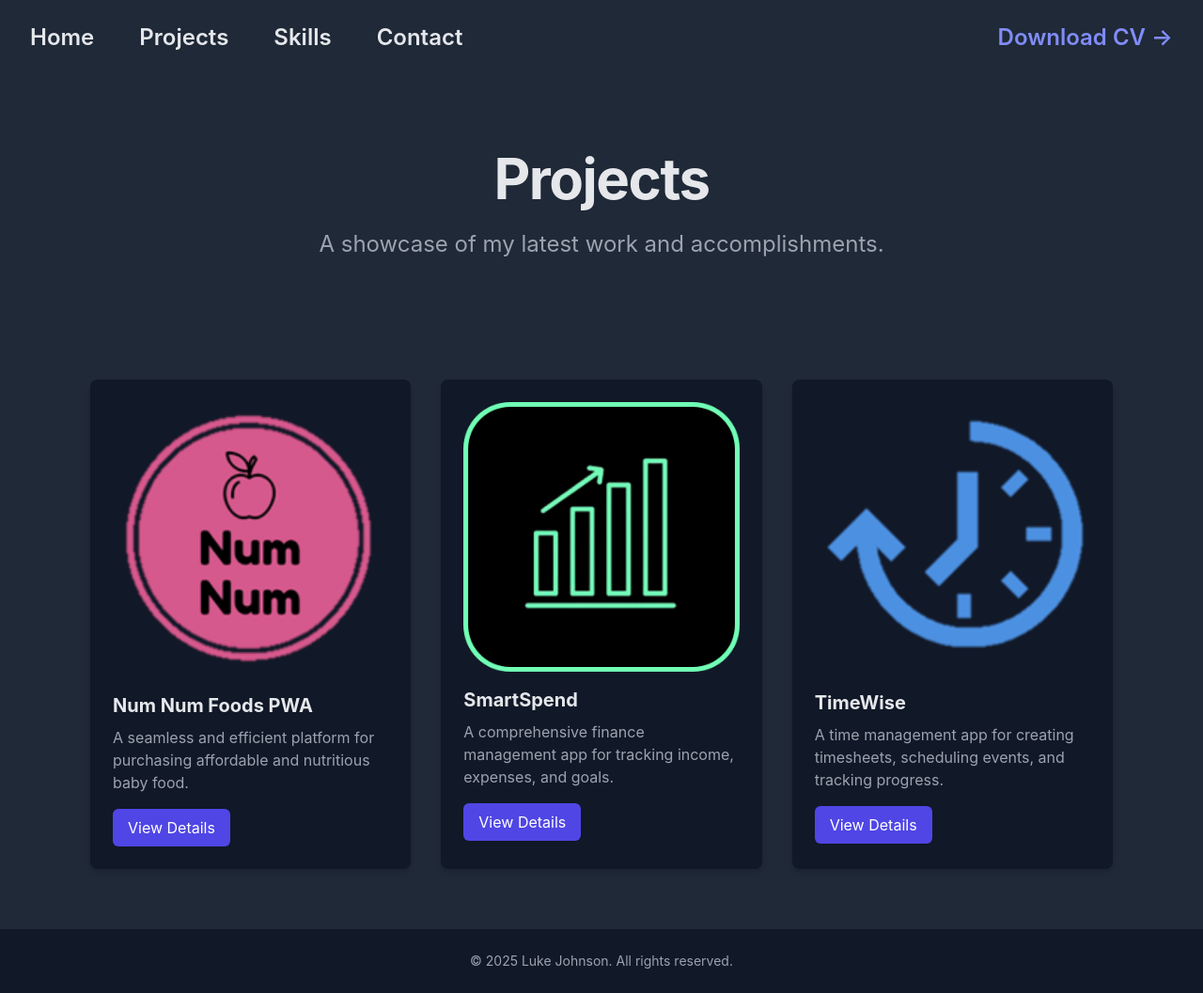
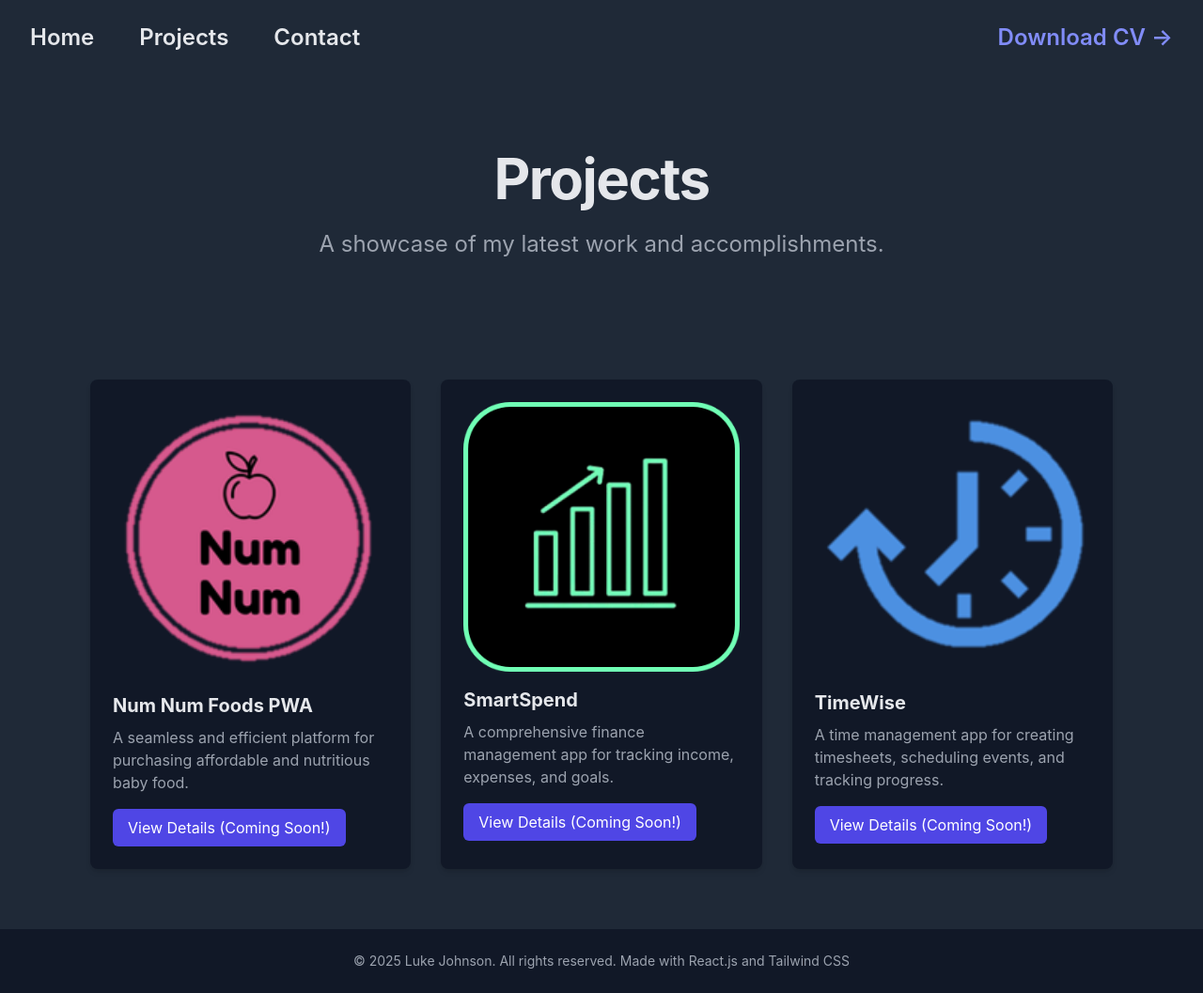
Before and after one commit to LukeJohnson03/MyPortfolio, a React (Create React App) app: page /projects in a window 1280 px wide. Shown: the whole page at 94% size. Built offline with nearby package versions, Linux system fonts and the light colour scheme.

Commit message:
404 Page Added

```diff
--- a/src/App.js
+++ b/src/App.js
@@ -3,9 +3,11 @@ import { useState } from 'react';
 import { Dialog } from '@headlessui/react';
 import { Bars3Icon, XMarkIcon } from '@heroicons/react/24/outline';
 import { BrowserRouter as Router, Routes, Route, Link } from 'react-router-dom';
+import { motion } from "framer-motion";
 import Home from './pages/Home';
 import Projects from './pages/Projects';
 import Contact from './pages/Contact';
+import NotFound from './pages/NotFound';
 
 function App() {
   const [mobileMenuOpen, setMobileMenuOpen] = useState(false);
@@ -25,7 +27,6 @@ function App() {
             <div className="hidden lg:flex lg:gap-x-12">
               <Link to="/" className="text-2xl font-semibold hover:text-indigo-400">Home</Link>
               <Link to="/projects" className="text-2xl font-semibold hover:text-indigo-400">Projects</Link>
-              <a href="#skills" className="text-2xl font-semibold hover:text-indigo-400">Skills</a>
               <Link to="/contact" className="text-2xl font-semibold hover:text-indigo-400">Contact</Link>
             </div>
 
@@ -38,17 +39,21 @@ function App() {
         </header>
 
         <Dialog open={mobileMenuOpen} onClose={() => setMobileMenuOpen(false)} className="lg:hidden">
-          <div className="fixed inset-0 z-50 bg-black bg-opacity-40" aria-hidden="true" />
-          <div className="fixed inset-y-0 left-0 z-50 w-64 bg-zinc-900 p-6 shadow-lg">
+  <div className="fixed inset-0 z-50 bg-black bg-opacity-40 transition-opacity duration-300 ease-in-out" aria-hidden="true" />
+
+  <div
+    className={`fixed inset-y-0 left-0 z-50 w-64 bg-zinc-900 p-6 shadow-lg transform transition-transform duration-300 ease-in-out ${
+      mobileMenuOpen ? "translate-x-0" : "-translate-x-full"
+    }`}
+  >
     <button className="text-gray-200 mb-6" onClick={() => setMobileMenuOpen(false)}>
       <XMarkIcon className="h-8 w-8" />
     </button>
     <nav className="flex flex-col gap-y-6">
       <Link to="/" className="text-xl text-gray-200 font-semibold hover:text-indigo-400" onClick={() => setMobileMenuOpen(false)}>Home</Link>
       <Link to="/projects" className="text-xl text-gray-200 font-semibold hover:text-indigo-400" onClick={() => setMobileMenuOpen(false)}>Projects</Link>
-              <a href="#skills" className="text-xl text-gray-200 font-semibold hover:text-indigo-400" onClick={() => setMobileMenuOpen(false)}>Skills</a>
       <Link to="/contact" className="text-xl text-gray-200 font-semibold hover:text-indigo-400" onClick={() => setMobileMenuOpen(false)}>Contact</Link>
-              <a href="/lukeJohnsonCV.pdf" download= "LukeJohnsonCV.pdf" className="text-xl font-semibold text-indigo-400 hover:text-indigo-300">
+      <a href="/lukeJohnsonCV.pdf" download="LukeJohnsonCV.pdf" className="text-xl font-semibold text-indigo-400 hover:text-indigo-300">
         Download CV <span aria-hidden="true">→</span>
       </a>
     </nav>
@@ -60,6 +65,7 @@ function App() {
             <Route path="/" element={<Home />} />
             <Route path="/projects" element={<Projects />} />
             <Route path="/contact" element={<Contact />} />
+            <Route path="*" element={<NotFound />} />
           </Routes>
         </div>
       </div>
--- a/src/pages/Contact.js
+++ b/src/pages/Contact.js
@@ -106,6 +106,7 @@ const Contact = () => {
         <footer className="bg-gray-900 py-6">
           <div className="text-center text-gray-400 text-sm">
             © {new Date().getFullYear()} Luke Johnson. All rights reserved.
+            Made with React.js and Tailwind CSS
           </div>
         </footer>
       </div>
--- a/src/pages/Home.js
+++ b/src/pages/Home.js
@@ -60,6 +60,7 @@ const Home = () => {
               <div className="mt-10 flex justify-center gap-x-6 animate-fade-in delay-800">
         <a
           href="/Graduation_Letter_1737105490463.pdf"
+          download="Graduation_Letter_1737105490463.pdf"
           target="_blank"
           rel="noopener noreferrer"
           className="rounded-2xl bg-indigo-600 px-4 py-2 text-2xl font-semibold text-white hover:bg-indigo-500"
@@ -76,7 +77,6 @@ const Home = () => {
         <div className="mx-auto max-w-4xl text-center">
           <h2 className="text-5xl font-bold text-gray-200">My Skills</h2>
           <div className="mt-8 flex flex-wrap justify-center gap-4">
-            {/* List your skills */}
             <div className="group relative w-28 h-28 bg-gray-700 rounded-lg shadow-md overflow-hidden transform transition-transform hover:scale-105 flex items-center justify-center">
       <img
         src="https://cdn.jsdelivr.net/gh/devicons/devicon@latest/icons/csharp/csharp-original.svg"
@@ -226,6 +226,7 @@ const Home = () => {
           <h2 className="text-5xl font-bold text-gray-200 mt-0">Social Links</h2>
     <div class="flex items-center gap-4 justify-center mt-6">
       <div class="social-button">
+        <a href="https://github.com/LukeJohnson03">
         <button class="relative w-12 h-12 rounded-full group">
           <div
             class="floater w-full h-full absolute top-0 left-0 bg-black rounded-full duration-300 group-hover:-top-8 group-hover:shadow-2xl"
@@ -247,9 +248,12 @@ const Home = () => {
             </svg>
           </div>
         </button>
+        </a>
       </div>
       <div class="social-button">
+        <a href="https://www.linkedin.com/in/luke-johnson-a95484248/">
         <button class="relative w-12 h-12 rounded-full group">
+
           <div
             class="floater w-full h-full absolute top-0 left-0 bg-blue-500 rounded-full duration-300 group-hover:-top-8 group-hover:shadow-2xl"
           ></div>
@@ -270,6 +274,7 @@ const Home = () => {
             </svg>
           </div>
         </button>
+        </a>
       </div>
       <div class="social-button">
         <button class="relative w-12 h-12 rounded-full group">
@@ -298,10 +303,11 @@ const Home = () => {
         </div>
       </section>
       <footer className="bg-gray-900 py-6">
-        <div className="text-center text-gray-400 text-sm">
-          © {new Date().getFullYear()} Luke Johnson. All rights reserved.
-        </div>
-      </footer>
+          <div className="text-center text-gray-400 text-sm">
+            © {new Date().getFullYear()} Luke Johnson. All rights reserved.
+            Made with React.js and Tailwind CSS
+          </div>
+        </footer>
     </div>
       );
     }
--- /dev/null
+++ b/src/pages/NotFound.js
@@ -0,0 +1,15 @@
+import {Link} from "react-router-dom"
+
+function NotFound() {
+    return(
+        <div className="flex flex-col items-center justify-center min-h-screen bg-gray-900 text-gray-200 text-center">
+        <h1 className="text-6xl font-bold">404</h1>
+        <p className="text-2xl mt-4">Oops! The page you're looking for doesn't exist yet.</p>
+        <Link to="/" className="mt-6 px-6 py-3 bg-indigo-600 text-white rounded-lg hover:bg-indigo-500">
+          Go Back Home
+        </Link>
+      </div>
+    );
+}
+
+export default NotFound;
--- a/src/pages/Projects.js
+++ b/src/pages/Projects.js
@@ -57,6 +57,7 @@ function Projects() {
                   <p className="mt-2 text-gray-400">{project.description}</p>
                   <a href="/projects/details" className="mt-4 self-start rounded-md bg-indigo-600 px-4 py-2 text-white hover:bg-indigo-500">
                     View Details
+                    (Coming Soon!)
                   </a>
                 </motion.div>
               ))}
@@ -66,10 +67,11 @@ function Projects() {
       </main>
 
       <footer className="bg-gray-900 py-6">
-        <div className="text-center text-gray-400 text-sm">
-          © {new Date().getFullYear()} Luke Johnson. All rights reserved.
-        </div>
-      </footer>
+          <div className="text-center text-gray-400 text-sm">
+            © {new Date().getFullYear()} Luke Johnson. All rights reserved.
+            Made with React.js and Tailwind CSS
+          </div>
+        </footer>
     </div>
   );
 }
```
Lines whose indentation alone changed are shown as unchanged.
